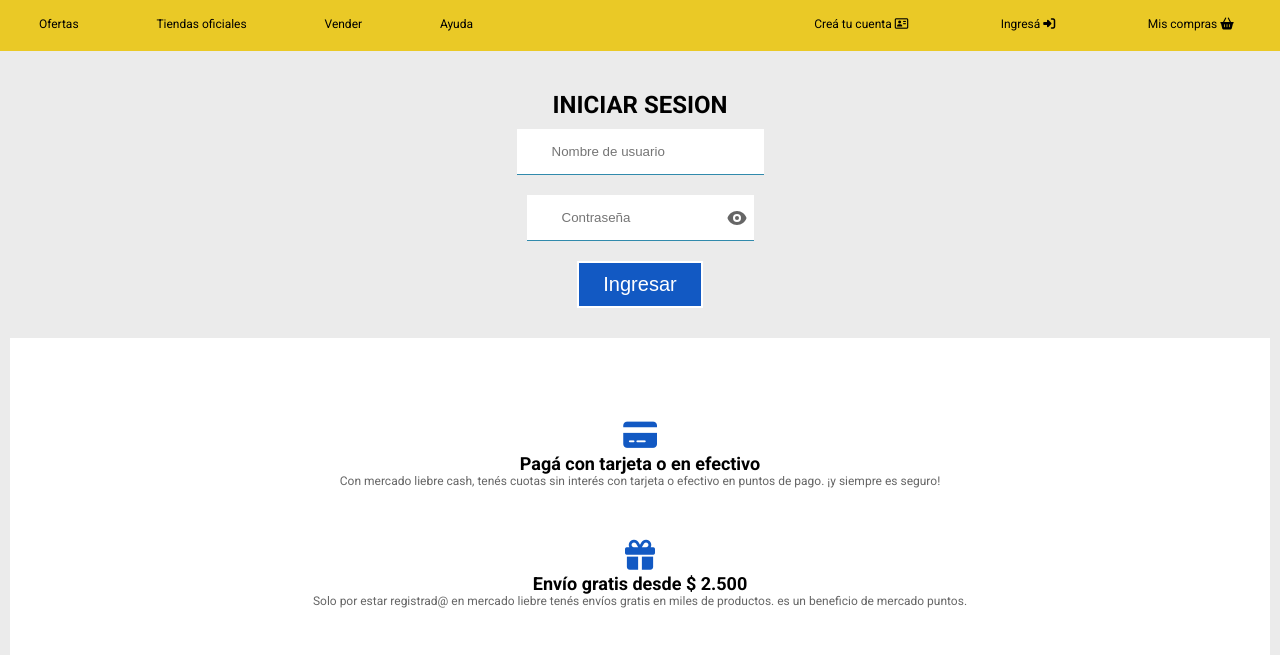
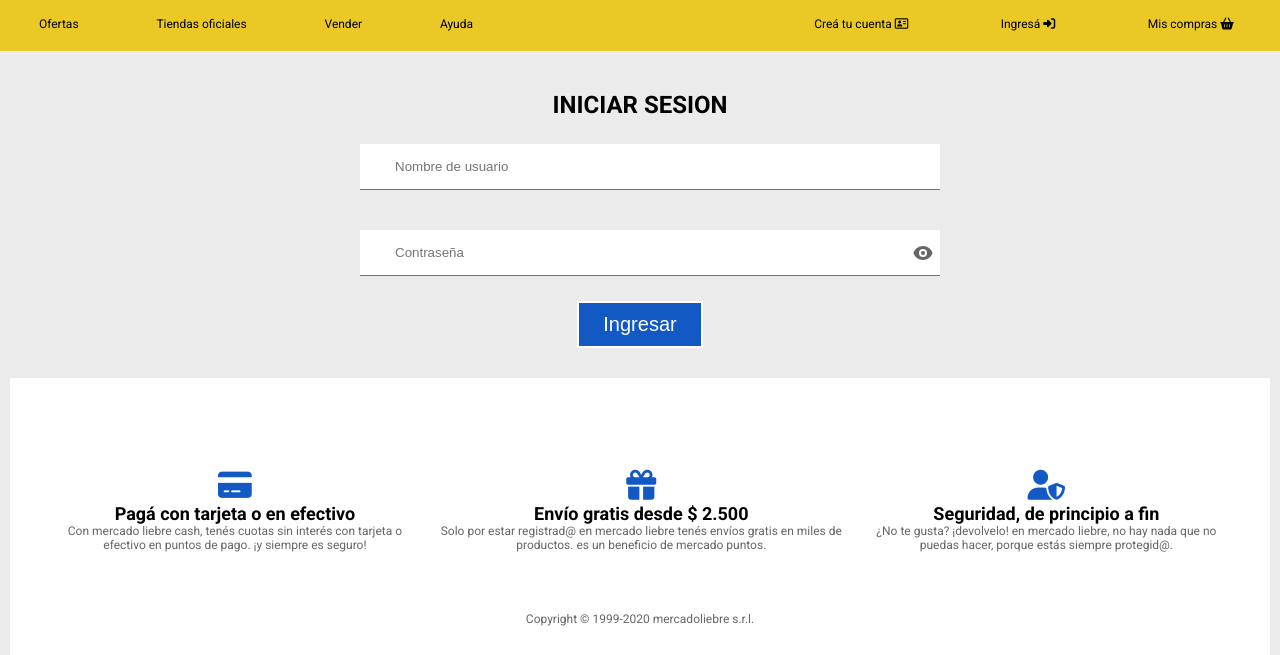
Before and after one commit to TaniaRivas1/mercadoliebre, a website: page views/login.html in a window 1280 px wide. Shown: the part 130-785 px from the top of the page. Drawn offline with Linux system fonts and the light colour scheme.

Commit message:
agregando correcciones

```diff
--- a/public/css/footer-home.css
+++ b/public/css/footer-home.css
@@ -30,3 +30,15 @@
     font-size: 12px;
     color: var(--colorGrisOscuro);
 }
+
+@media (min-width: 1024px){
+    .footer-info{
+        display: flex;
+        flex-direction: row;
+    }
+    .footer-info-info{
+        margin: 10px;
+
+    }
+
+}
--- a/public/css/login.css
+++ b/public/css/login.css
@@ -5,9 +5,7 @@
 .login-box{
     display: flex;
     flex-direction: column;
-    align-content: center;
-    align-items: center;
-    width: 100%;
+    align-items:stretch;
     padding: 10px;
     margin-top: 30px;
 }
@@ -15,30 +13,29 @@
 .login-box{
     color: var(--colorNegro);
     text-transform: uppercase;
+    text-align: center;
 }
 
 .login-form-info{
+    width:100%;
     margin-top: 10px;
 }
 
 .login-info{
     display: flex;
     justify-content: center;
+    align-items: center;
     margin-bottom: 10px;
-}
-.login-info input{
     padding: 15px 15px 15px 35px;
+    width: 100%;
 }
 
 .login-contraseña{
-    padding: 10px;
     position: relative;
-    width: 100%;
-}
-.login-input{
     padding: 15px 15px 15px 35px;
     width: 100%;
 }
+
 .login-input-icon{
     display: flex;
     position: absolute;
@@ -49,7 +46,7 @@
     top: 50%;
     transform: translateY(-50%);
     color: var(--colorGrisOscuro);
-    margin-right: 5px;
+    margin-right: 10px;
 }
 
 .login-boton-box{
@@ -71,3 +68,17 @@
     background: #EAC926;
     color: #fff !important;
   }
+
+  @media (min-width: 768px){
+    .login-form-info{
+        display: flex;
+        flex-direction: column;
+        align-items: center;
+    }
+      .login-info{
+          width: 50%;
+      }
+      .login-contraseña{
+          width: 50%;
+      }
+  }
--- a/public/css/main-home.css
+++ b/public/css/main-home.css
@@ -83,7 +83,7 @@
     display: block;
 }
 
-@media (min-width: 480px) {
+@media (min-width: 460px) {
     .articulos-flexbox img{
         width: 60%;
     }
--- a/public/css/register.css
+++ b/public/css/register.css
@@ -7,6 +7,7 @@
     border: none;
     border-bottom: 1px solid #318aac;
     width: 100%;
+    padding: 15px 15px 15px 35px;
 }
 .input:focus{
     -webkit-transition: all 0.3s ease-in-out;
@@ -40,10 +41,6 @@
     justify-content: center;
     padding: 5px;
 }
-.register-info input{
-    padding: 15px 15px 15px 35px;
-}
-
 
 .register-perfil{
     display: flex;
@@ -107,15 +104,12 @@
 
 
 .register-contraseña{
-    padding: 10px;
+    padding: 7px;
     position: relative;
     width: 100%;
     margin-bottom: 10px;
 }
-.register-input {
-    padding: 15px 15px 15px 35px;
-    width: 100%;
-}
+
 .input-icon{
     display: flex;
     position: absolute;
--- a/views/login.html
+++ b/views/login.html
@@ -58,11 +58,11 @@
             <article class="login-form">
                 <form action="" class="login-form-info">
                 <div class="login-info">
-                    <input class="input" type="text" id="usuario" name="usuario" placeholder="Nombre de usuario" minlength="6" required>
+                    <input class="input login" type="text" id="usuario" name="usuario" placeholder="Nombre de usuario" minlength="6" required>
                     <label for="usuario"></label>
                   </div>
                   <div class="login-contraseña">
-                    <input class="input login-input" type="password" placeholder="Contraseña" data-lpignore="true" minlength="8" required>
+                    <input class="input login login-input" type="password" placeholder="Contraseña" data-lpignore="true" minlength="8" required>
 
                     <svg xmlns="http://www.w3.org/2000/svg" class="login-input-icon" viewBox="0 0 20 20" fill="currentColor">
                     <path d="M10 12a2 2 0 100-4 2 2 0 000 4z" />
@@ -78,7 +78,8 @@
     </main>
 
     <footer>
-        <section>
+        <section class="footer-info">
+        <section class="footer-info-info">
             <a href=""><i class="fa-solid fa-credit-card"></i></a>
             <h3> pagá con tarjeta o en efectivo</h3>
             <p>
@@ -86,7 +87,7 @@
                 puntos de pago. ¡Y siempre es seguro!
             </p>
         </section>
-        <section>
+        <section class="footer-info-info">
             <a href=""><i class="fa-solid fa-gift"></i></a>
             <h3> envío gratis desde $ 2.500</h3>
             <p>
@@ -95,14 +96,15 @@
                 de Mercado Puntos.
             </p>
         </section>
-        <section>
+        <section class="footer-info-info">
             <a href=""><i class="fa-solid fa-user-shield"></i></a>
             <h3>seguridad, de principio a fin</h3>
             <p>
                 ¿No te gusta? ¡Devolvelo! En Mercado Liebre, no hay nada que no puedas hacer,
                 porque estás siempre protegid@.</p>
         </section>
-        <section>
+    </section>
+        <section class="footer-copyright">
             <p>Copyright © 1999-2020 MercadoLiebre S.R.L.</p>
         </section>
     </footer>
```
Also changed, not shown: views/home.html (+6 -4 lines), views/register.html (+6 -4 lines).
